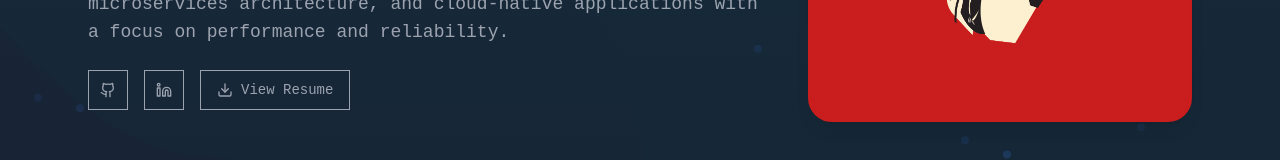
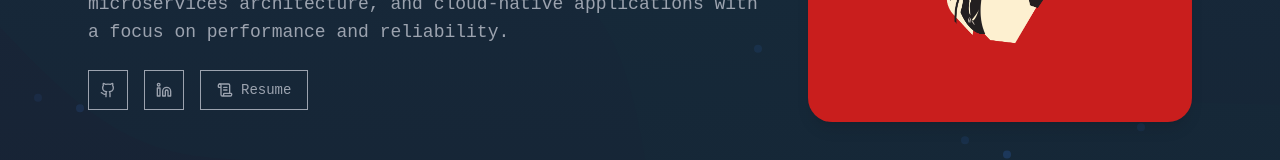
Before and after one commit to MaVericKWareZ/sarthak-mahapatra-dev-site, a Next.js app: page / in a window 1280 px wide. Shown: the part 531-691 px from the top of the page. Built offline with nearby package versions, Linux system fonts and the light colour scheme; no server answers.

Commit message:
refactored hero text

```diff
--- a/components/hero.tsx
+++ b/components/hero.tsx
@@ -3,7 +3,13 @@
 import { useState, useEffect } from "react";
 import { motion } from "framer-motion";
 import { Button } from "@/components/ui/button";
-import { ArrowRight, Download, Github, Linkedin } from "lucide-react";
+import {
+  ArrowRight,
+  Download,
+  Github,
+  Linkedin,
+  ScrollText,
+} from "lucide-react";
 import Link from "next/link";
 import TypewriterComponent from "typewriter-effect";
 import Particles from "./particles";
@@ -158,8 +164,8 @@ export default function Hero() {
                 variant="outline"
                 className="flex items-center gap-2 text-gray-400 hover:text-white hover:bg-gray-800"
               >
-                <Download className="w-4 h-4" />
-                View Resume
+                <ScrollText className="w-4 h-4" />
+                Resume
               </Button>
             </Link>
           </div>
```
